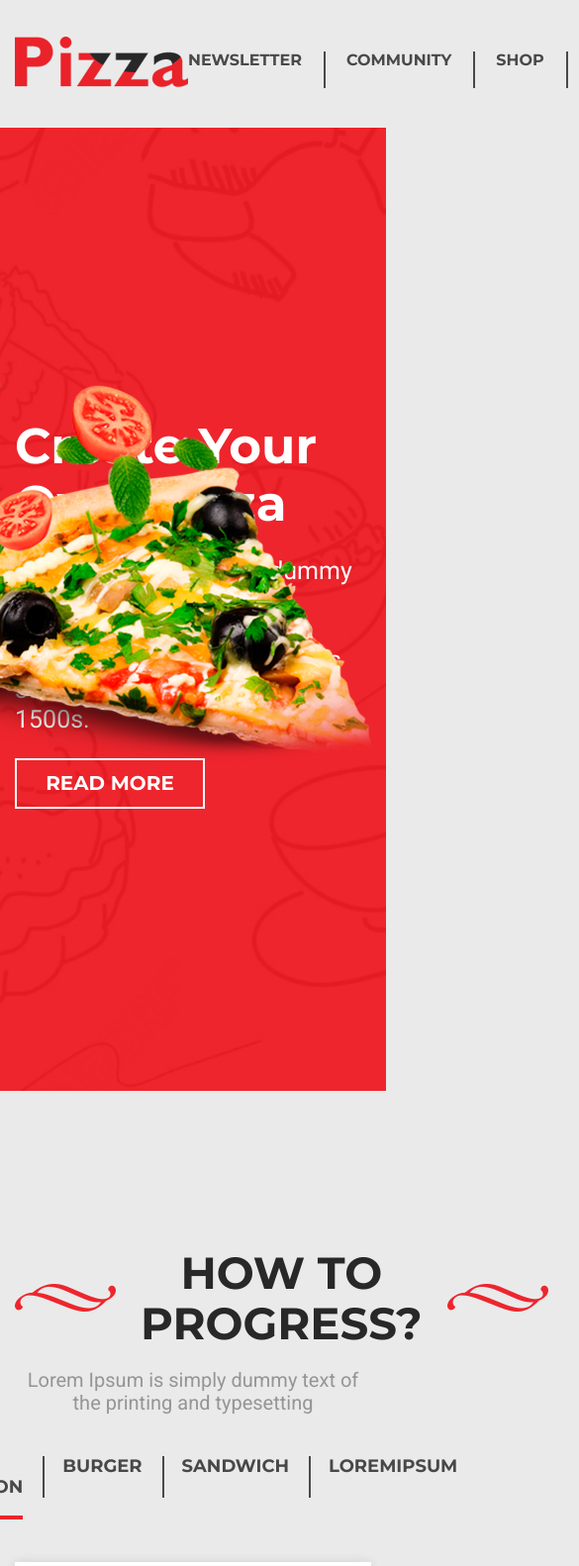
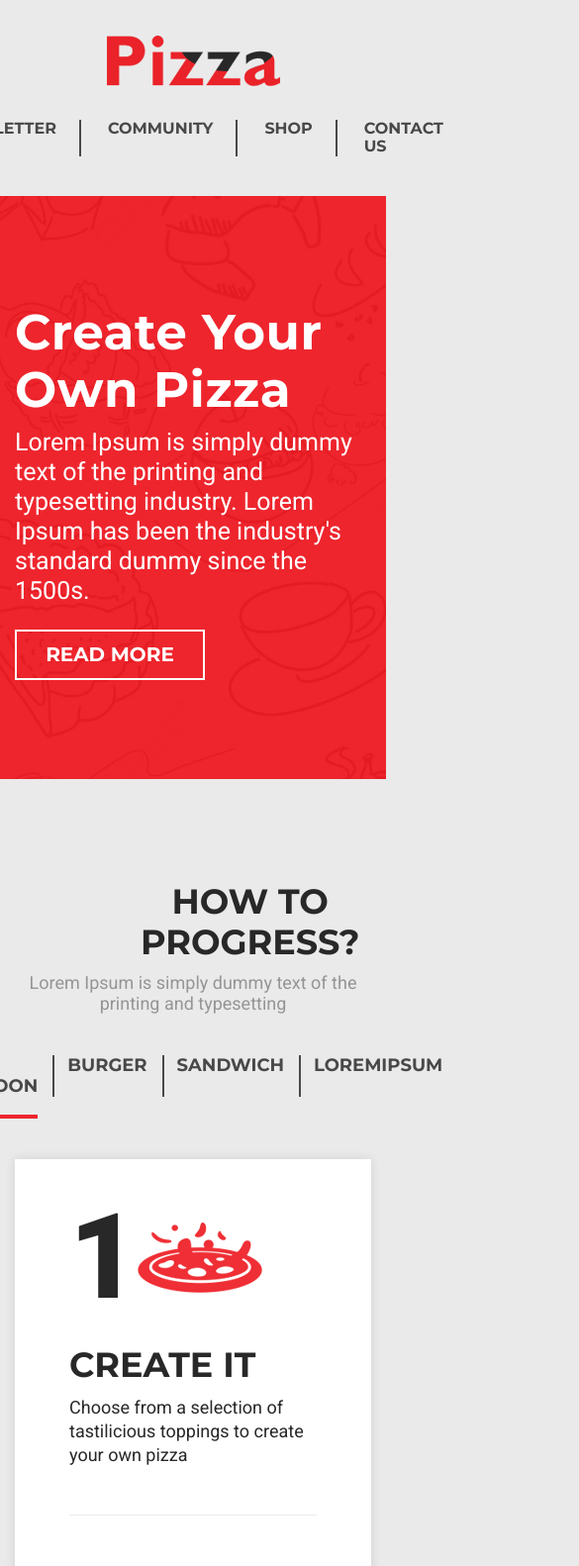
Before and after one commit to TungusSs/MonkeySee-Site, a plain HTML site: page index.html in a window 390 px wide. Shown: the top 1582 px of the page at 99% size, 585 px wide, since content can reach past the window. Drawn offline with Linux system fonts and the light colour scheme.

Commit message:
Added adaptivities styles, the end.

```diff
--- a/css/style.css
+++ b/css/style.css
@@ -14,8 +14,8 @@ body {
 }
 .navigation {
     display: flex;
+    justify-content: space-between;
     align-items: center;
-    justify-content: space-between;
     padding-top: 36px;
     padding-bottom: 40px;
 }
@@ -26,15 +26,12 @@ body {
     font-weight: 700;
     text-transform: uppercase;
     margin-bottom: 0;
+    margin-top: 0;
 }
 .nav>li {
-    padding-left: 23px;
-    margin-left: 22px;
+    padding-left: 29px;
+    margin-left: 23px;
     position: relative;
-}
-.nav>li:first-child {
-    padding-left: 0;
-    margin-left: 0;
 }
 .nav>li::before {
     content: '';
@@ -43,14 +40,18 @@ body {
     height: 100%;
     background-color: #494949;
     position: absolute;
-    left: 0;
+    left:0;
 }
 .nav>li:first-child::before {
     display: none;
 }
+.nav>li:first-child {
+    padding-left: 0;
+    margin-left: 0;
+}
 .nav>li>a {
+    color: #494949;
     text-decoration: none;
-    color: #494949;
 }
 .banner {
     background-image: url(../image/banner.png);
@@ -58,24 +59,25 @@ body {
     background-size: cover;
     background-position: center center;
     color: #fff;
-    padding-top: 260px;
+    padding-top: 214px;
     padding-bottom: 285px;
-
 }
 .pizza {
     position: absolute;
-    right: 0;
-    top: -230px;
+    right: -15px;
+    top: -200px;
 }
 .title {
     font-size: 50px;
-    margin-bottom: 23px;
+    margin-bottom: 10px;
+    letter-spacing: 0.5px;
 }
 .description {
     font-size: 25px;
     line-height: 30px;
     max-width: 570px;
     font-family: 'Roboto', sans-serif;
+    margin-top: 0;
     margin-bottom: 24px;
 }
 .btn {
@@ -95,12 +97,11 @@ body {
     color: #282828;
     text-transform: uppercase;
     font-weight: 700;
-    text-align: center;
     position: relative;
     display: inline-block;
     padding-right: 127px;
     padding-left: 127px;
-    margin-bottom: 20px;
+    margin-bottom: 11px;
 }
 .h2::before, .h2::after {
     content: '';
@@ -129,7 +130,7 @@ body {
     list-style-type: none;
     padding-left: 0;
     margin-top: 42px;
-    margin-bottom: 65px;
+    margin-bottom: 63px;
 }
 .menu > li {
     padding-left: 20px;
@@ -143,7 +144,7 @@ body {
     height: 100%;
     background-color: #494949;
     position: absolute;
-    left: 0;
+    left:0;
 }
 .menu > li:first-child::before {
     display: none;
@@ -181,7 +182,7 @@ body {
     margin-bottom: 100px;
 }
 .box-item {
-    padding: 64px 0 58px 55px;
+    padding: 54px 0 41px 55px;
     box-sizing: content-box;
 }
 .number {
@@ -198,6 +199,7 @@ body {
     content: '';
     display: block;
     position: absolute;
+
 }
 .number-one::after {
     background-image: url(../image/icon01.png);
@@ -230,7 +232,8 @@ body {
 .box-text h3 {
     font-size: 45px;
     color: #282828;
-    margin-bottom: 23px;
+    margin-bottom: 11px;
+    margin-top: 0;
 }
 .box-text p {
     font-family: 'Roboto', sans-serif;
@@ -251,15 +254,71 @@ body {
     background-repeat: no-repeat;
 }
 .page {
-    padding-top: 120px;
-    padding-bottom: 94px;
+    padding-top: 75px;
+    padding-bottom: 107px;
 }
 .footer {
     background-image: url(../image/footer.png);
-    padding: 44px 0;
+    padding: 22px 0;
     color: #fff;
     text-transform: uppercase;
     font-size: 20px;
     font-family: 'Roboto', sans-serif;
     text-align: center;
 }
+@media (max-width: 1200px) {
+    .wrapper {
+        max-width: 800px;
+    }
+    .pizza {
+        display: none;
+    }
+    .banner {
+        padding-top: 76px;
+        padding-bottom: 100px;
+    }
+    .h2, .box-text h3 {
+        font-size: 35px;
+    }
+    .h2 + p {
+        font-size: 18px;
+    }
+    .menu > li {
+        padding-left: 15px;
+        padding-right: 15px;
+    }
+    .box {
+        flex-direction: column;
+    }
+    .box-item {
+        padding: 30px 55px 24px 55px;
+    }
+    .box-text {
+        border-right: none;
+        padding-right: 0;
+        padding-bottom: 30px;
+        border-bottom: 1px solid #eaeaea;
+    }
+    .box-item:last-child .box-text {
+        border-bottom: none
+    }
+}
+@media (max-width: 800px) {
+    .navigation {
+        flex-direction: column;
+    }
+    .nav {
+        margin-top: 34px;
+    }
+    .h2::before, .h2::after {
+        display: none;
+    }
+    .btn-start {
+        font-size: 20px;
+        background-size: contain;
+    }
+    .footer {
+        padding: 13px 0;
+        font-size: 15px;
+    }
+}
```
